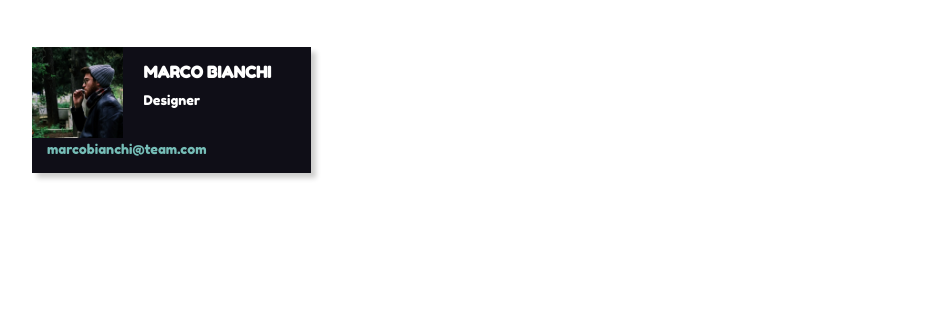
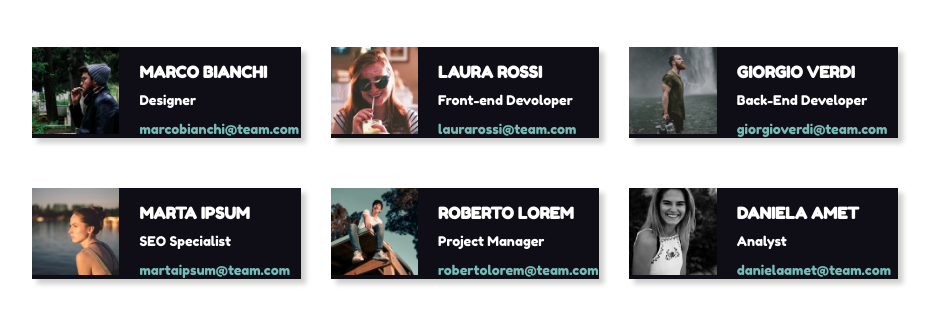
Before and after one commit to LucaZanfrisco/html-css-float-cards, a plain HTML site: page index.html in a window 1280 px wide. Shown: the part 162-486 px from the top of the page, without its empty margins (160-1096 px from the left). Drawn offline with Linux system fonts and the light colour scheme.

Commit message:
float cards

```diff
--- a/css/style.css
+++ b/css/style.css
@@ -36,9 +36,9 @@ main{
 }
 
 .box{
-    width: calc(100%/3 - 20px);
+    width: calc(100%/3 - 30px);
     float: left;
-    margin: 0 20px 40px 0;
+    margin: 0 30px 50px 0;
     background-color: #0f0e17;
     box-shadow: 5px 5px 5px #cececd;
 }
@@ -54,7 +54,7 @@ main{
 }
 .box-text{
     color: white;
-    padding: 15px;
+    margin: 15px 0 0;
 }
 .box .box-text div{
     margin-bottom: 10px;
--- a/index.html
+++ b/index.html
@@ -33,7 +33,56 @@
                     <a href="#" class="contact">marcobianchi@team.com</a>
                 </div>
             </div>
-
+            <div class="box">
+                <div class="box-img">
+                    <img src="img/female1.png" alt="famale 1" class="img">
+                </div>
+                <div class="box-text">
+                    <div class="name">LAURA ROSSI</div>
+                    <div class="job">Front-end Devoloper</div>
+                    <a href="#" class="contact">laurarossi@team.com</a>
+                </div>
+            </div>
+            <div class="box">
+                <div class="box-img">
+                    <img src="img/male2.png" alt="male 2" class="img">
+                </div>
+                <div class="box-text">
+                    <div class="name">GIORGIO VERDI</div>
+                    <div class="job">Back-End Developer</div>
+                    <a href="#" class="contact">giorgioverdi@team.com</a>
+                </div>
+            </div>
+            <div class="box">
+                <div class="box-img">
+                    <img src="img/female2.png" alt="famale 2" class="img">
+                </div>
+                <div class="box-text">
+                    <div class="name">MARTA IPSUM</div>
+                    <div class="job">SEO Specialist</div>
+                    <a href="#" class="contact">martaipsum@team.com</a>
+                </div>
+            </div>
+            <div class="box">
+                <div class="box-img">
+                    <img src="img/male3.png" alt="male 3" class="img">
+                </div>
+                <div class="box-text">
+                    <div class="name">ROBERTO LOREM</div>
+                    <div class="job">Project Manager</div>
+                    <a href="#" class="contact">robertolorem@team.com</a>
+                </div>
+            </div>
+            <div class="box">
+                <div class="box-img">
+                    <img src="img/female3.png" alt="female 3" class="img">
+                </div>
+                <div class="box-text">
+                    <div class="name">DANIELA AMET</div>
+                    <div class="job">Analyst</div>
+                    <a href="#" class="contact">danielaamet@team.com</a>
+                </div>
+            </div>
         </div>
     </main>
 
```
Also changed, not shown: img/female1.png (added), img/female2.png (added), img/female3.png (added), img/male2.png (added), img/male3.png (added).
